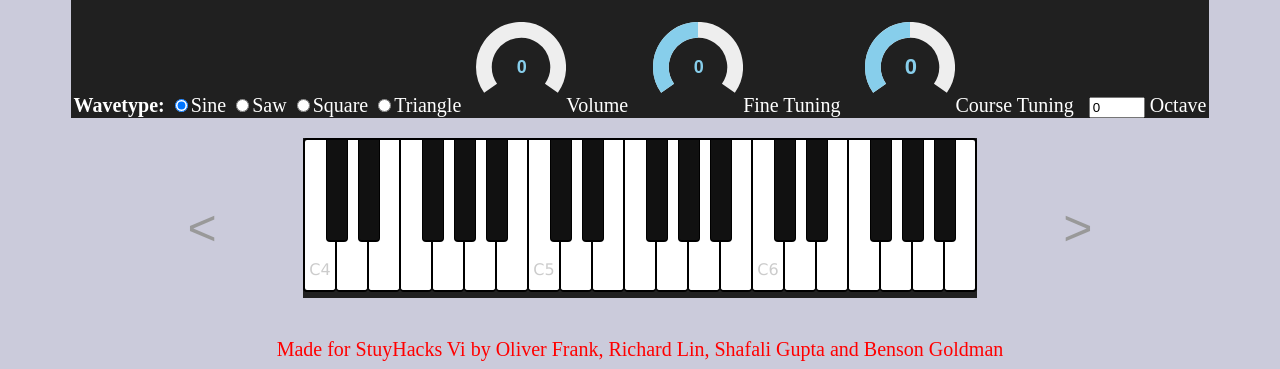
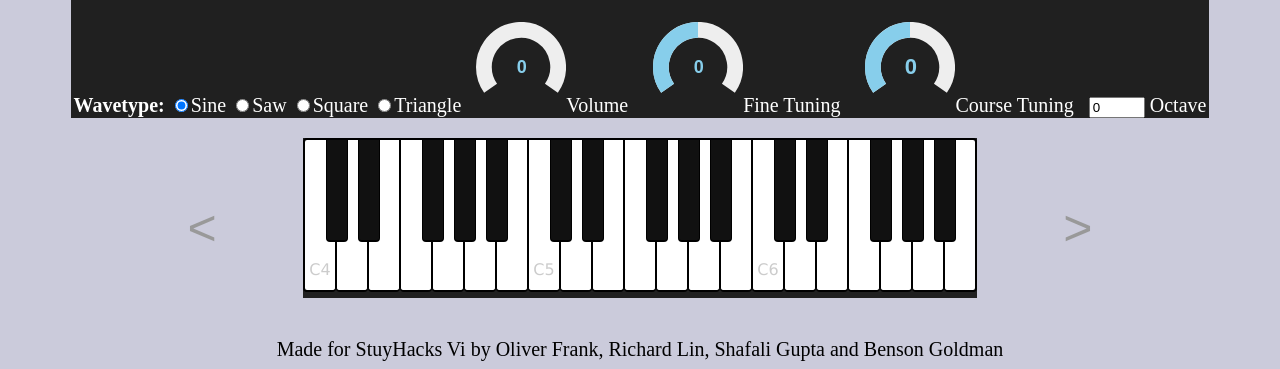
Before and after one commit to ofrank123/synthjs, a website: page public/index.html in a window 1280 px wide. Shown: the part 471-840 px from the top of the page. Drawn offline with nearby package versions, Linux system fonts and the light colour scheme; a web font is replaced by a local one.

Commit message:
Update index.html

```diff
--- a/public/index.html
+++ b/public/index.html
@@ -85,7 +85,7 @@
     <div id="keyboardContainer"></div>
   </body>
 
-	<p1> <font color="red" <i> <center> Made for StuyHacks Vi by Oliver Frank, Richard Lin, Shafali Gupta and Benson Goldman </i> </center> </p1> </font>
+	<p1> <font color="black" <i> <center> Made for StuyHacks Vi by Oliver Frank, Richard Lin, Shafali Gupta and Benson Goldman </i> </center> </p1> </font>
 </html>
 
 <!---!>
```
